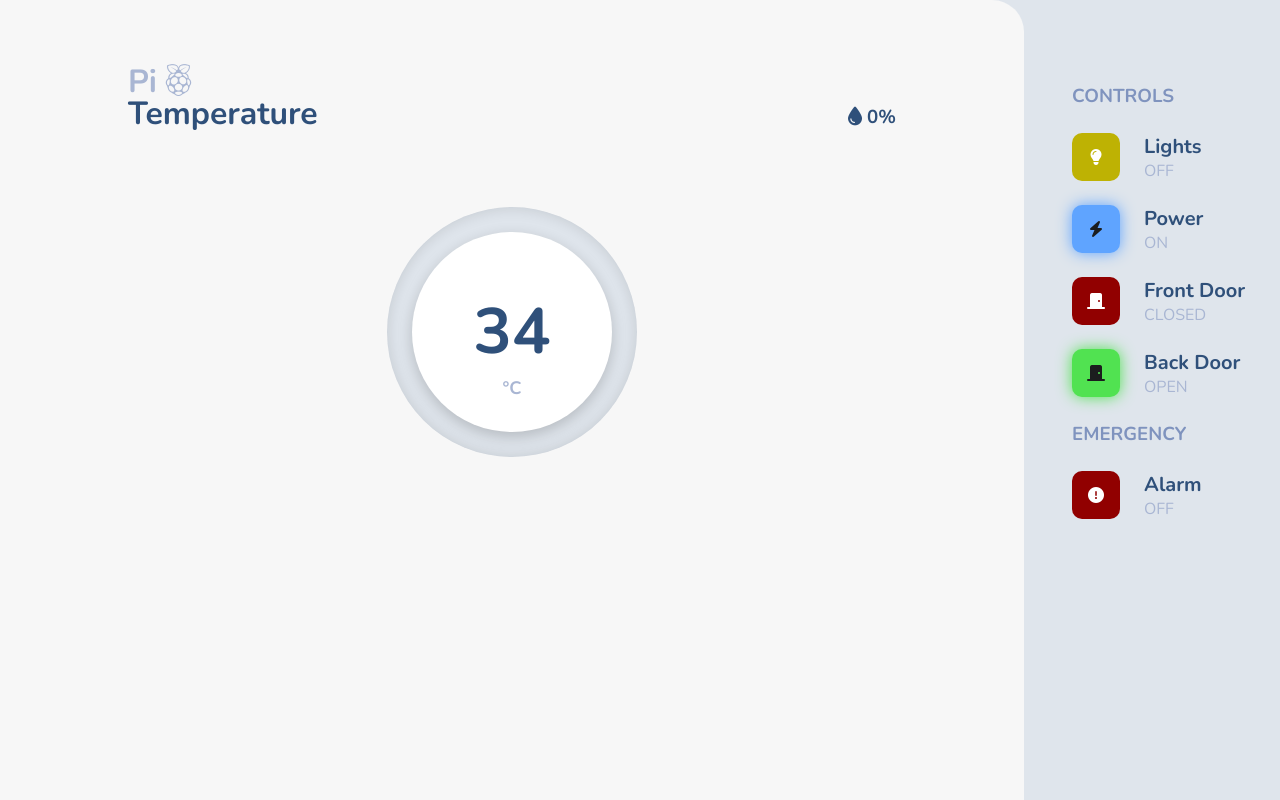
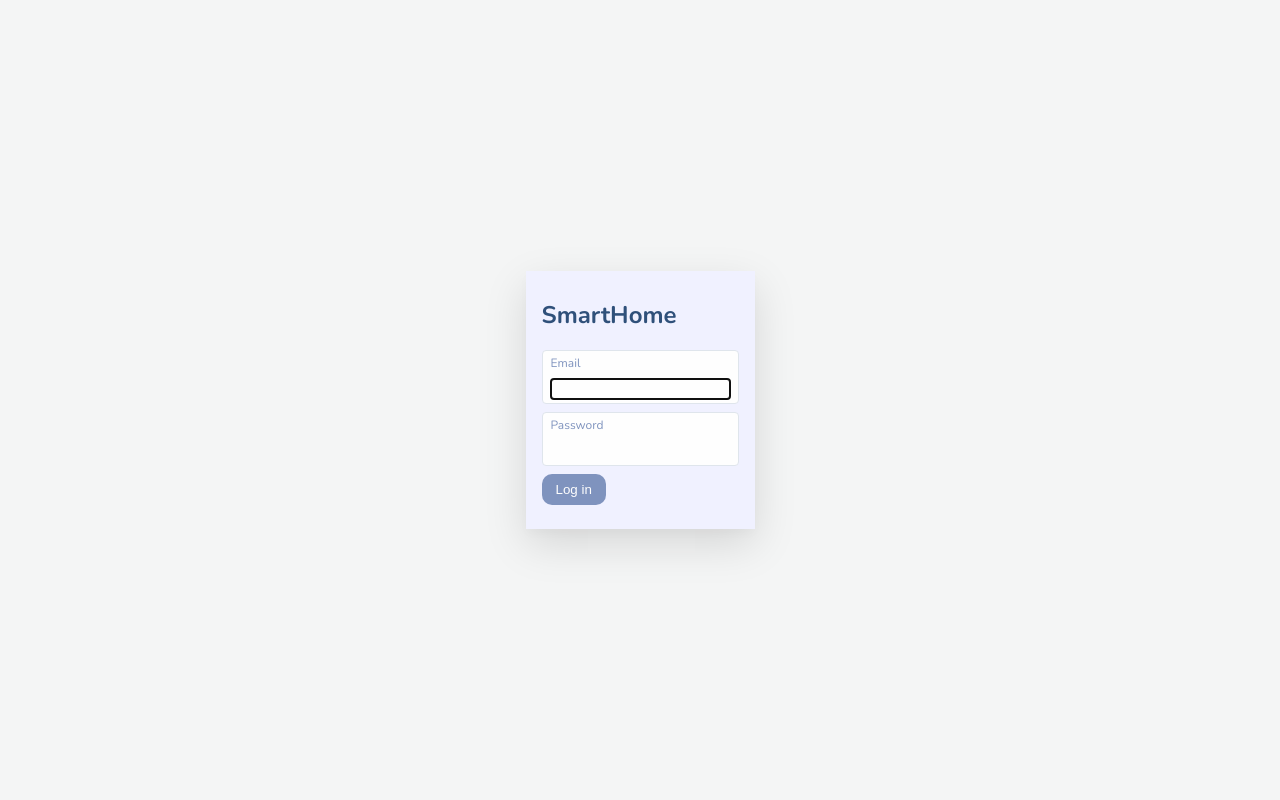
Before and after one commit to Vl-Wouter/wot-domotica-asignment, a plain HTML site: page index.html in a window 1280 px wide. Drawn offline with nearby package versions, Linux system fonts and the light colour scheme; no server answers.

Commit message:
fixed authentication

```diff
--- a/assets/css/app.css
+++ b/assets/css/app.css
@@ -14,6 +14,62 @@ html, body {
     height: 100vh;
     font-family: var(--font);
     color: rgb(47, 80, 122);
+}
+
+.overlay {
+  position: absolute;
+  z-index: 999;
+  width: 100vw;
+  height: 100vh;
+  background: rgb(244, 245, 245);
+  display: flex;
+  justify-content: center;
+  align-items: center;
+}
+
+.overlay__form {
+  background: rgb(240, 241, 255);
+  box-shadow: 0 5px 10px #00000005, 0 15px 40px #00000020;
+  padding: 8px 16px 24px 16px;
+}
+
+.-hidden {
+  display: none;
+}
+
+.btn {
+  padding: 8px 14px;
+  border: none;
+  background: none;
+  border-radius: 10px;
+  cursor: pointer;
+}
+
+.btn.-primary {
+  background: rgb(127, 147, 190);
+  color: #fefefe;
+}
+
+.form__group {
+  border: 1px solid rgb(223, 229, 236);
+  padding: 4px 8px;
+  margin: 8px 0;
+  background: #fefefe;
+  display: flex;
+  flex-flow: column nowrap;
+  border-radius: 4px;
+}
+
+.form__group label {
+  font-size: 12px;
+  color: rgb(127, 147, 190);
+  margin-bottom: 8px;
+}
+
+.form__group input {
+  border: none;
+  background: none;
+  font-family: var(--font);
 }
 
 .container {
--- a/assets/js/app.js
+++ b/assets/js/app.js
@@ -1,5 +1,7 @@
 const db = firebase.firestore()
 const homeRef = db.collection('home')
+const overlay = document.querySelector('.overlay')
+const loginBtn = document.querySelector('#loginBtn')
 let temperatureChart
 
 /**
@@ -9,7 +11,6 @@ let temperatureChart
 const watchControlData = (name) => {
     homeRef.doc(name).onSnapshot(doc => {
         const {isOn} = doc.data()
-        console.log(`Logged ${name}. Is on: ${isOn}`)
         updateControlState(name, isOn)
     })
 }
@@ -117,6 +118,11 @@ const updateChart = (chart, temperature) => {
     chart.update()
 }
 
+/**
+ * Creates a new graph based on given data with Chart.js
+ * @param {Array} labels Array with labels for the graph
+ * @param {Array} data Array with graph data
+ */
 const createChart = (labels, data) => {
     const ctx = document.getElementById('tempChart')
     const myChart = new Chart(ctx, {
@@ -176,25 +182,9 @@ const createChart = (labels, data) => {
     return myChart
 }
 
-// const initChart = () => {
-//     homeRef.doc('sensors').get()
-//     .then(doc => doc.data())
-//     .then(data => {
-//         const temps = data.temperature
-//         const chartData = []
-//         const labelPoints = []
-//         temps.forEach(temp => {
-//             chartDate = new Date(temp.timestamp.seconds * 1000)
-//             chartData.unshift({
-//                 x: chartDate,
-//                 y: temp.value,
-//             })
-//             labelPoints.unshift(chartDate)
-//         })
-//         console.log(chartData)
-//         temperatureChart = createChart(labelPoints, chartData)
-//     })
-// }
+/**
+ * Prepares the chart data
+ */
 const initChart = () => {
     return new Promise((resolve, reject) => {
         homeRef.doc('sensors').get()
@@ -211,12 +201,34 @@ const initChart = () => {
                 })
                 labelPoints.unshift(chartDate)
             })
-            console.log(chartData)
             temperatureChart = createChart(labelPoints, chartData)
             resolve(temperatureChart)
         })
     })
 }
+
+firebase.auth().onAuthStateChanged(user => {
+  if(user) {
+    if(!overlay.classList.contains('-hidden')) {
+      overlay.classList.add('-hidden')
+    }
+    initApp()
+  } else {
+    overlay.classList.remove('-hidden')
+  }
+})
+
+loginBtn.addEventListener('click', (e) => {
+  e.preventDefault()
+  const email = document.querySelector('#email').value
+  const pass = document.querySelector('#password').value
+
+  firebase.auth().setPersistence(firebase.auth.Auth.Persistence.SESSION)
+  .then(() => {
+    firebase.auth().signInWithEmailAndPassword(email, pass)
+  })
+  .catch(err => console.error(err))
+})
 
 /**
  * Initialize app
@@ -231,5 +243,3 @@ const initApp = () => {
 
     })
 }
-
-initApp()
--- a/index.html
+++ b/index.html
@@ -4,11 +4,27 @@
     <meta charset="UTF-8">
     <meta name="viewport" content="width=device-width, initial-scale=1.0">
     <meta http-equiv="X-UA-Compatible" content="ie=edge">
-    <title>Document</title>
+    <title>SmartHome</title>
     <link rel="stylesheet" href="assets/css/app.css">
     <script src="https://kit.fontawesome.com/bd8617b409.js" crossorigin="anonymous"></script>
 </head>
 <body>
+    <section class="overlay">
+        <div class="overlay__form">
+            <h2>SmartHome</h2>
+            <form class="form" method="post">
+                <div class="form__group">
+                    <label for="email">Email</label>
+                    <input type="email" name="email" id="email" autofocus>
+                </div>
+                <div class="form__group">
+                    <label for="password">Password</label>
+                    <input type="password" name="password" id="password">
+                </div>
+                <button id="loginBtn" class="btn -primary">Log in</button>
+            </form>
+        </div>
+    </section>
     <main class="container">
         <section class="informationContainer">
             <header class="info__header">
```
